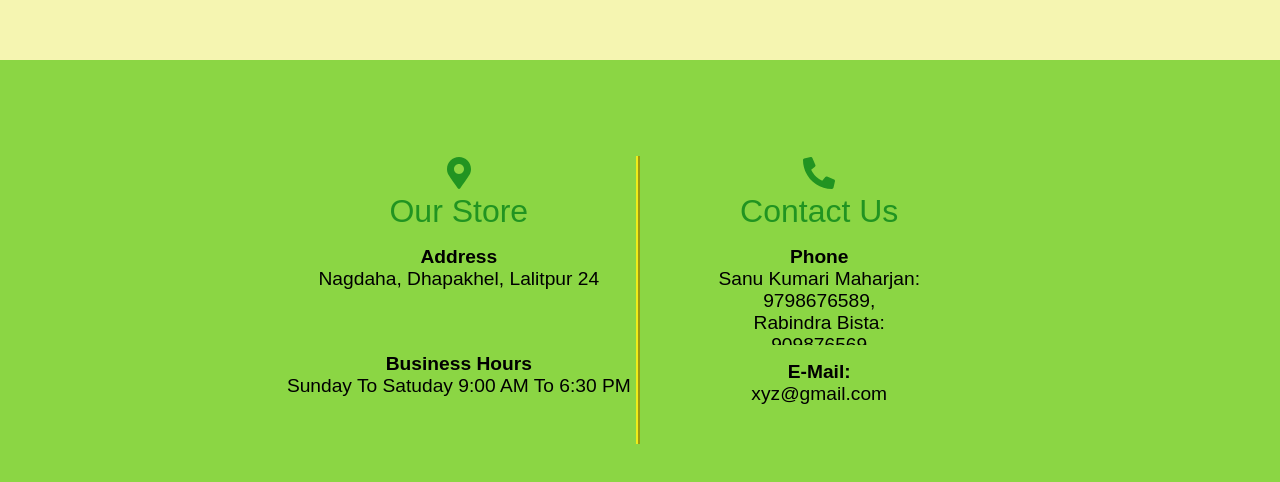
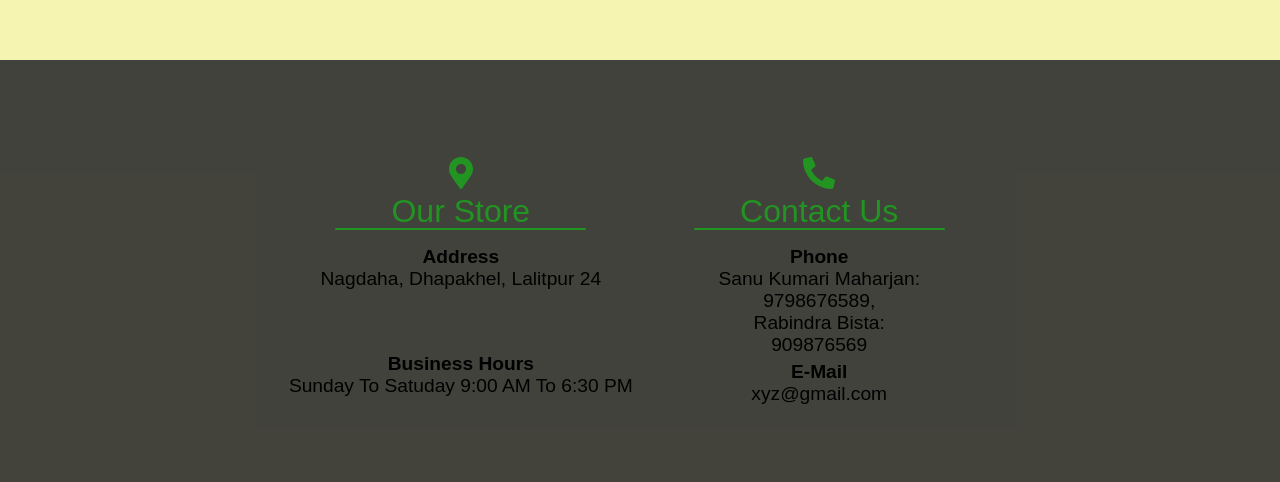
Before and after one commit to SanjeevMhn/Sanu-sNursery, a plain HTML site: page index.html in a window 1280 px wide. Shown: the part 1860-2342 px from the top of the page. Drawn offline with Linux system fonts and the light colour scheme; a web font is replaced by a local one.

Commit message:
third commit

```diff
--- a/index.html
+++ b/index.html
@@ -180,7 +180,7 @@
                 </div>
                 <div class="email">
                     <div class="header-text">
-                        E-Mail:
+                        E-Mail
                     </div>
                     <div class="emain-id">
                         xyz@gmail.com
--- a/styles/contact.css
+++ b/styles/contact.css
@@ -4,7 +4,7 @@
     display: flex;
     justify-content: center;
     align-items: center;
-    background:rgb(139, 214, 68);
+    background:rgba(48, 48, 48, 0.904);
 }
 .contact .store-location,
 .contact .contact-us{
@@ -16,9 +16,9 @@
     justify-content: center;
 }
 
-.contact .store-location{
+/* .contact .store-location{
     border-right: 4px ridge rgb(240, 236, 26);
-}
+} */
 .contact .store-location .header,
 .contact .store-location .address,
 .contact .store-location .business-hours,
@@ -40,6 +40,17 @@
     font-size: 2rem;
     font-family: 'KoHo', 'arial', 'sans-serif';
     color: rgb(33, 148, 33);
+    position: relative;
+}
+.contact .store-location .header::after,
+.contact .contact-us .header::after{
+    content: "";
+    position: absolute;
+    height: 0.15rem;
+    width: 70%;
+    border-radius: 8px;
+    background-color: rgb(33, 148, 33);;
+    bottom: 0;
 }
 .contact .store-location .address,
 .contact .store-location .business-hours,
@@ -50,7 +61,8 @@
     padding: 1rem 0 1rem 0;
     font-size: 1.2rem;
     font-family: 'KoHo', 'arial', 'sans-serif';
-    background-color: rgb(139, 214, 68);
+    /* background: rgba(48, 48, 48, 0.904); */
+
 }
 .contact .store-location .address .header-text,
 .contact .store-location .business-hours .header-text,
```
